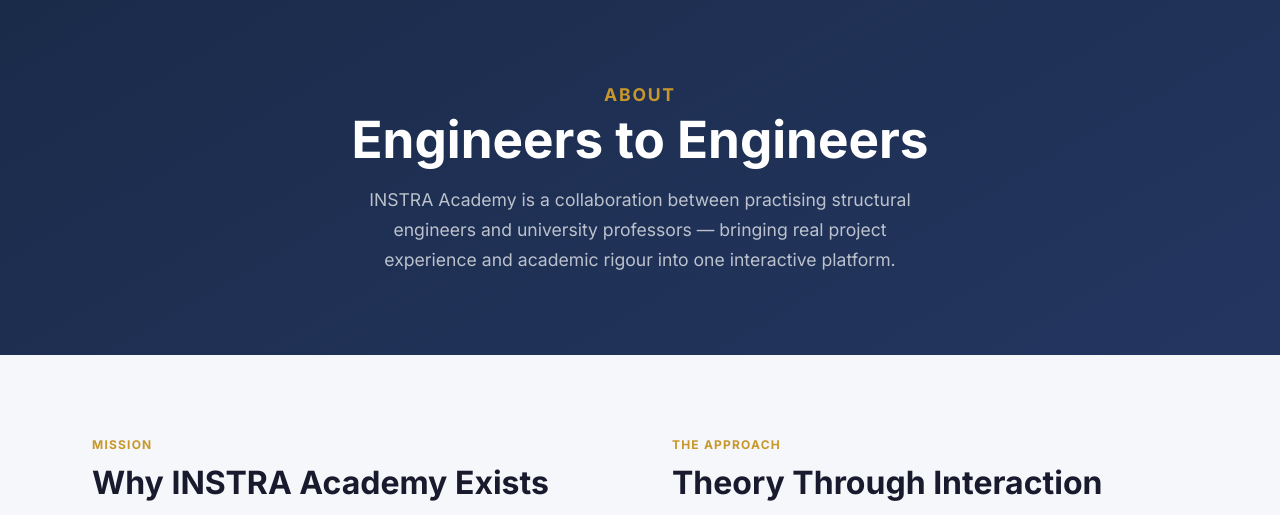
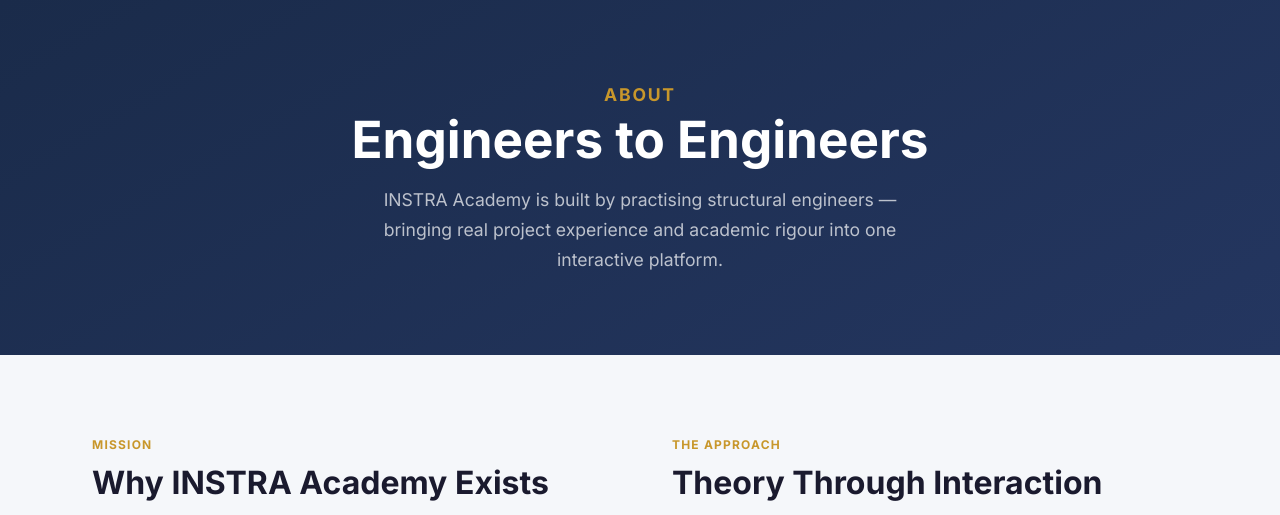
Before and after one commit to INSTRA-Analysis/structural-analysis-course, a Flask app: page /about in a window 1280 px wide. Shown: the part 64-579 px from the top of the page. Run offline with Flask 3, Linux system fonts and the light colour scheme.

Commit message:
Remove professor references from About page
Co-Authored-By: Claude Sonnet 4.6 <noreply@anthropic.com>

```diff
--- a/instra-web/templates/about.html
+++ b/instra-web/templates/about.html
@@ -1,7 +1,7 @@
 {% extends "base.html" %}
 
 {% block title %}About — INSTRA Academy{% endblock %}
-{% block meta_description %}INSTRA Academy delivers interactive structural analysis courses developed by practising engineers and university professors — grounded in real problems, driven by code.{% endblock %}
+{% block meta_description %}INSTRA Academy delivers interactive structural analysis courses developed by practising structural engineers — grounded in real problems, driven by code.{% endblock %}
 
 {% block content %}
 
@@ -11,9 +11,8 @@
     <p class="section-label" style="color:var(--gold);">About</p>
     <h1>Engineers to Engineers</h1>
     <p>
-      INSTRA Academy is a collaboration between practising structural engineers
-      and university professors — bringing real project experience and academic
-      rigour into one interactive platform.
+      INSTRA Academy is built by practising structural engineers — bringing
+      real project experience and academic rigour into one interactive platform.
     </p>
   </div>
 </section>
@@ -141,10 +140,9 @@
           </div>
         </div>
         <p style="margin-bottom:0.75rem;">
-          INSTRA Academy involves university professors and lecturers who have
-          taught structural analysis and numerical methods at degree level.
           The pedagogy — theory first, then code, then application — is drawn
-          directly from what works in the lecture theatre.
+          from years of teaching structural analysis and numerical methods
+          at degree level and in professional development settings.
         </p>
         <p style="margin:0;">
           The courses grew from material developed for engineering students
```
